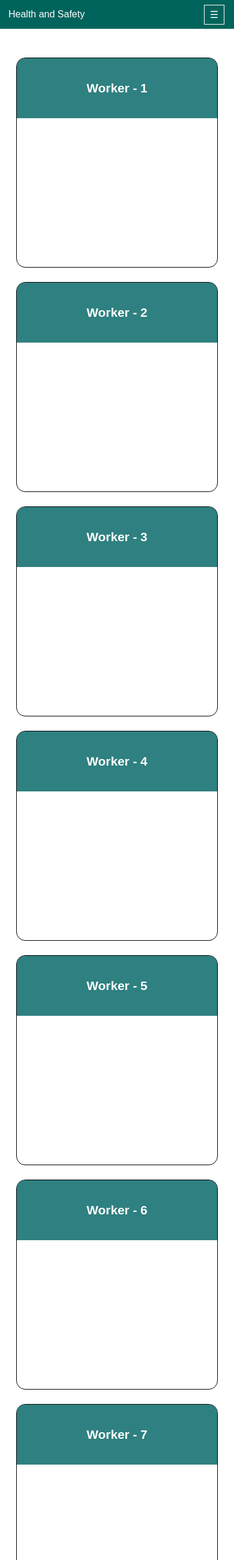
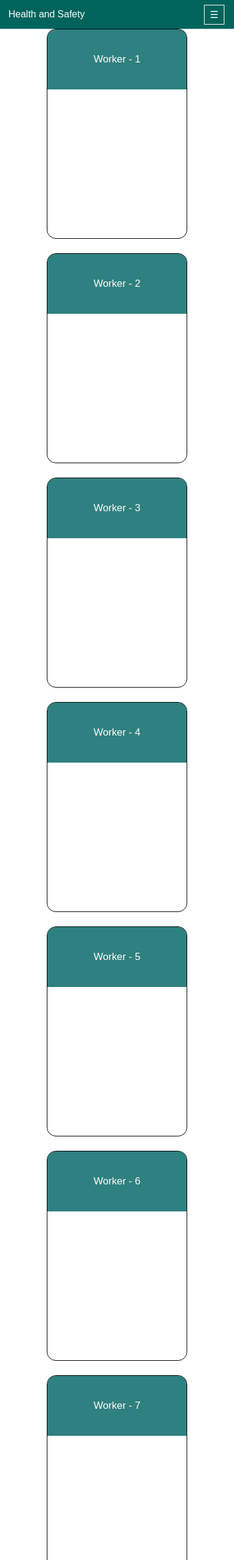
Before and after one commit to SoumyaRanjanPatnaik/iCAP-Dashboard, a Django app: page / in a window 390 px wide. Shown: the whole page at 60% size. Run offline with Django 3.2, Linux system fonts and the light colour scheme.

Commit message:
#sec1 display type changed from grid to flex for small screen devices

```diff
--- a/static/css/style.css
+++ b/static/css/style.css
@@ -64,8 +64,8 @@
 
 .worker  h3{
     color: white;
-    font-weight: 550;
-    font-size: 1.3rem;
+    font-weight: 500;
+    font-size: 1.05rem !important;
 }
 
 
@@ -135,6 +135,18 @@
     .menubar li{
         margin:0 !important;
     }
+    #sec1{
+        display: flex;
+        flex-direction: column;
+        align-items: center !important;
+        width: 350px !important;
+        margin: auto !important;
+
+    }
+    .worker{
+        width: 60vw !important;
+    }
+
 }
 
 @media (hover: none){
```
